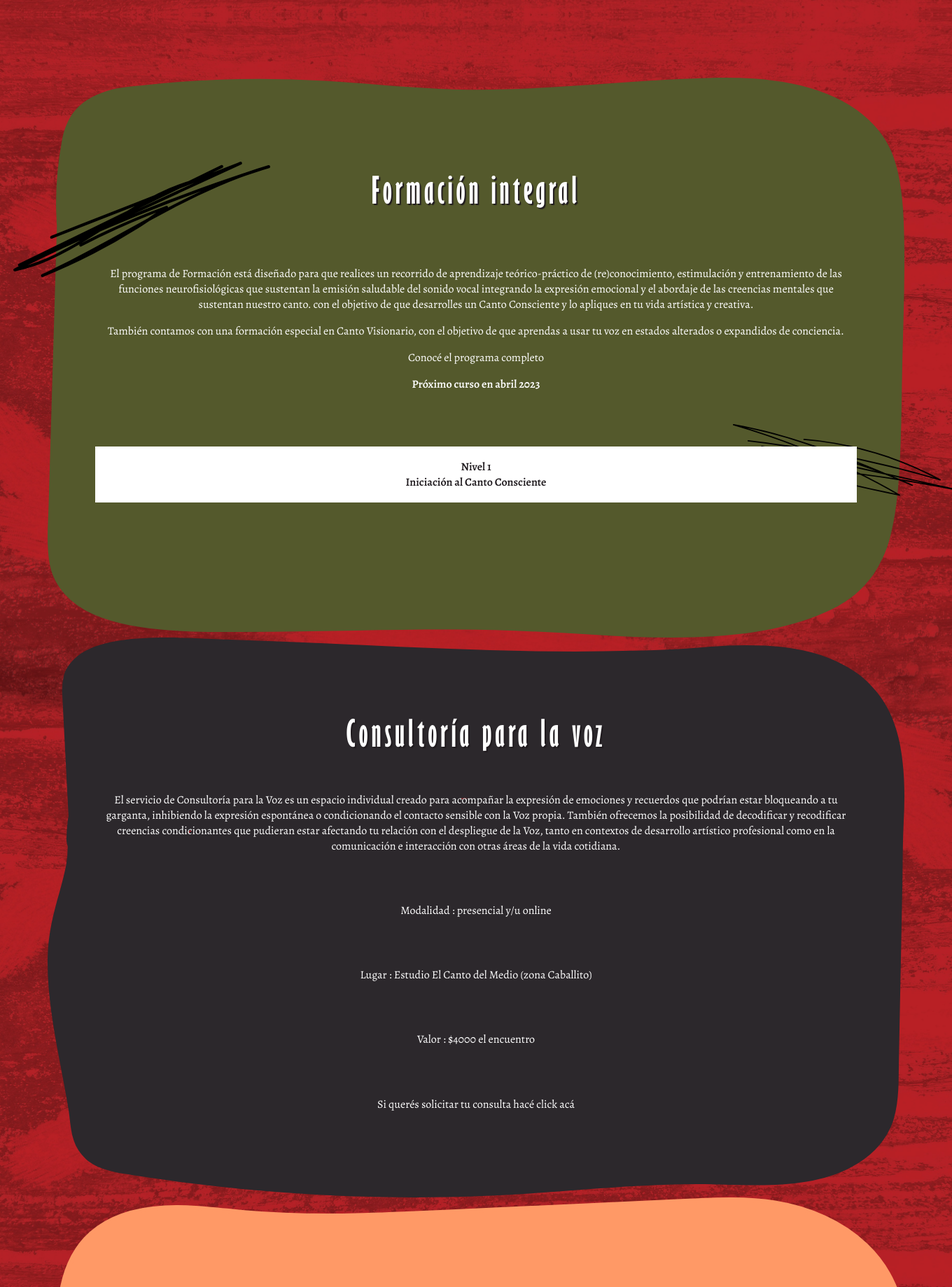
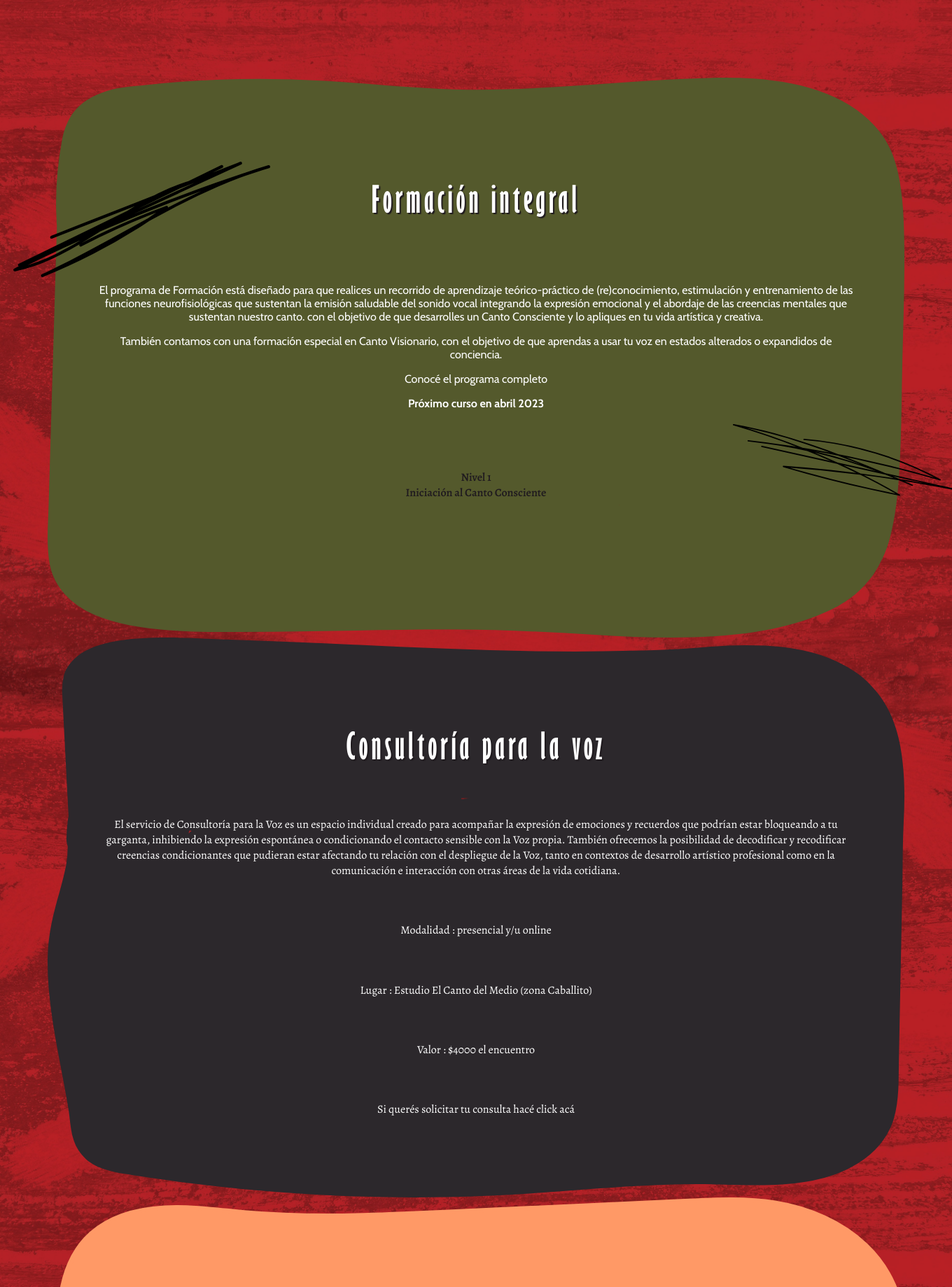
Before and after one commit to catalin-munteanu/elcantodelmedio, a WordPress theme: template index.php in a window 1360 px wide; the page is wider, and only the part inside the window is pictured. Shown: the part 689-2528 px from the top of that part at 70% size. Run offline with PHP 8.4 and a stand-in for WordPress, Linux system fonts and the light colour scheme; the site name, menu and one post (Sample post) are stand-ins, and other content is empty.

Commit message:
Actualización

```diff
--- a/css/style.css
+++ b/css/style.css
@@ -105,14 +105,18 @@ section {
 
 .imgFondo {
     position: absolute;
+    overflow: hidden;
     width: 100%;
-    overflow: hidden;
     height: 100%;
 }
 
 .imgFondo img {
     width: 100%;
     height: 100%;
+}
+
+section h2 {
+    margin: 0.5em 0;
 }
 
 /* SECCIÓN 1 INTRO - PRESENTACIÓN SITIO */
@@ -167,6 +171,10 @@ h2 {
 
 /* SECCIÓN 2 FORMACIÓN INTEGRAL */
 
+#probandoCabin p {
+    font-family: 'Cabin', Arial, sans-serif;
+}
+
 section#formacionIntegral {
     background-position: center;
     background-repeat: no-repeat;
@@ -213,6 +221,7 @@ section#formacionIntegral {
 
 #formacionIntegral p,
 #consultoriaVoz p,
+#asesoriaVoz p,
 #cierre p,
 #descripcionNivelUno p {
     margin: 1em 0;
@@ -225,11 +234,14 @@ section#formacionIntegral {
 /* SECCIÓN 3 CONSULTORÍAS */
 
 section#consultoriaVoz {
+    background-position: center;
+    background-repeat: no-repeat;
+    background-size: cover;
     display: flex;
     flex-direction: column;
     align-items: center;
     justify-content: space-evenly;
-    height: 100vh;
+    min-height: 100vh;
     position: relative;
 }
 
@@ -316,12 +328,16 @@ section#bio {
     margin: 16px;
 }
 
-#bio h3,
-#bio h4 {
+#bio h3 {
     margin: 16px;
     font-family: 'Gill Sans';
     letter-spacing: 0.1em;
     font-size: 25px;
+    text-shadow: 2px 2px 1px #201B1F;
+}
+
+#bio h4 {
+    font-size: 20px;
 }
 
 /* SECCIÓN 5 CIERRE */
@@ -360,6 +376,21 @@ section#bio {
 /* ACCORDION */
 
 .accordion {
+    background-color: inherit;
+    color: #201B1F;
+    cursor: pointer;
+    padding: 18px;
+    /*width: 100%;*/
+    border: none;
+    text-align: center;
+    outline: none;
+    transition: 0.4s;
+    font-weight: 600;
+    position: relative;
+    margin-bottom: 10px;
+}
+
+/*.accordion {
     background-color: white;
     color: #201B1F;
     cursor: pointer;
@@ -371,7 +402,7 @@ section#bio {
     transition: 0.4s;
     font-weight: 600;
     position: relative;
-}
+}*/
 
 .active,
 .accordion:hover {
@@ -517,8 +548,7 @@ th {
         font-size: 60px;
     }
 
-    #bio h3,
-    #bio h4 {
+    #bio h3 {
         font-size: 40px;
     }
 }
--- a/index.php
+++ b/index.php
@@ -65,7 +65,7 @@
 
             <img class="trazoDecorativo" src="wp-content\themes\cantodelmedio\img\mobile\trazo-1.svg" alt="" srcset="">
 
-            <article>
+            <article id="probandoCabin">
                 <p>El programa de Formación está diseñado para que realices un recorrido de aprendizaje teórico-práctico de (re)conocimiento, estimulación y entrenamiento de las funciones neurofisiológicas que sustentan la emisión saludable del sonido vocal integrando la expresión emocional y el abordaje de las creencias mentales que sustentan nuestro canto. con el objetivo de que desarrolles un Canto Consciente y lo apliques en tu vida artística y creativa.</p>
                 <p>También contamos con una formación especial en Canto Visionario, con el objetivo de que aprendas a usar tu voz en estados alterados o expandidos de conciencia.</p>
                 <p>Conocé el programa completo</p>
@@ -175,7 +175,7 @@
             <p>En sus comienzos como actriz Paula ha participado en obras de teatro, comedia musical y filmaciones para televisión, destacándose su interpretación en “Mujeres que no callan” (Cosmopolitan TV, 2008) y “Los exitosos Pérez” para Méjico (2009).
                 Además, su interés en el arte corporal experimental y visual la ha invitado a realizar decenas de campañas fotográficas y a ser modelo vivo de artistas plásticos de distintas corrientes estéticas.</p>
 
-            <p>Ver Pinterest (proximamente)</p>
+            <!--<p>Ver Pinterest (proximamente)</p>-->
 
             <h4>Trayectoria como docente y terapeuta</h4>
 
@@ -192,7 +192,7 @@
 
             <h4>Música e Instrumentos Complementarios</h4>
 
-            <p>Piano (Clases particulares con Camilo Reiners y Christian Vizcalaza - Armonía Funcional en SADAIC) - Balafón gyll con Saakuu Baru (Ghana) y Christian Covre - Percusión en Academy of African Music and Arts (Ghana) - Ritmo y Percusión con Señas en CERPS con Santiago Vazquez</p>
+            <p>Piano (Clases particulares con Camilo Reiners y Christian Vizcalaza - Armonía Funcional en SADAIC) - Balafón gyll con Saakuu Baru (Ghana) y Christian Covre - Percusión en Academy of African Music and Arts (Ghana) - Ritmo y Percusión con Señas en CERPS con Santiago Vazquez.</p>
 
             <h4>Estudios sobre el Cuerpo</h4>
 
```
